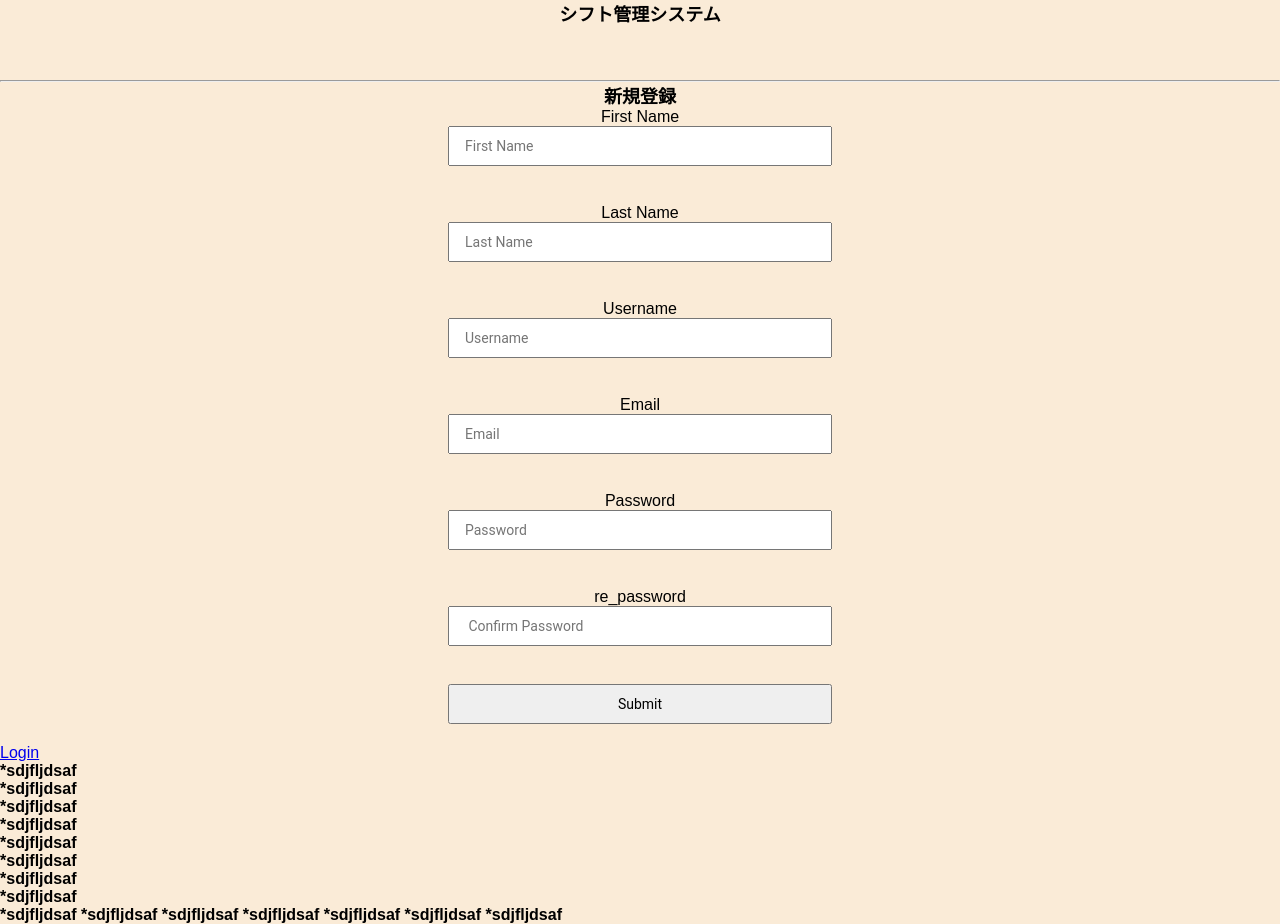
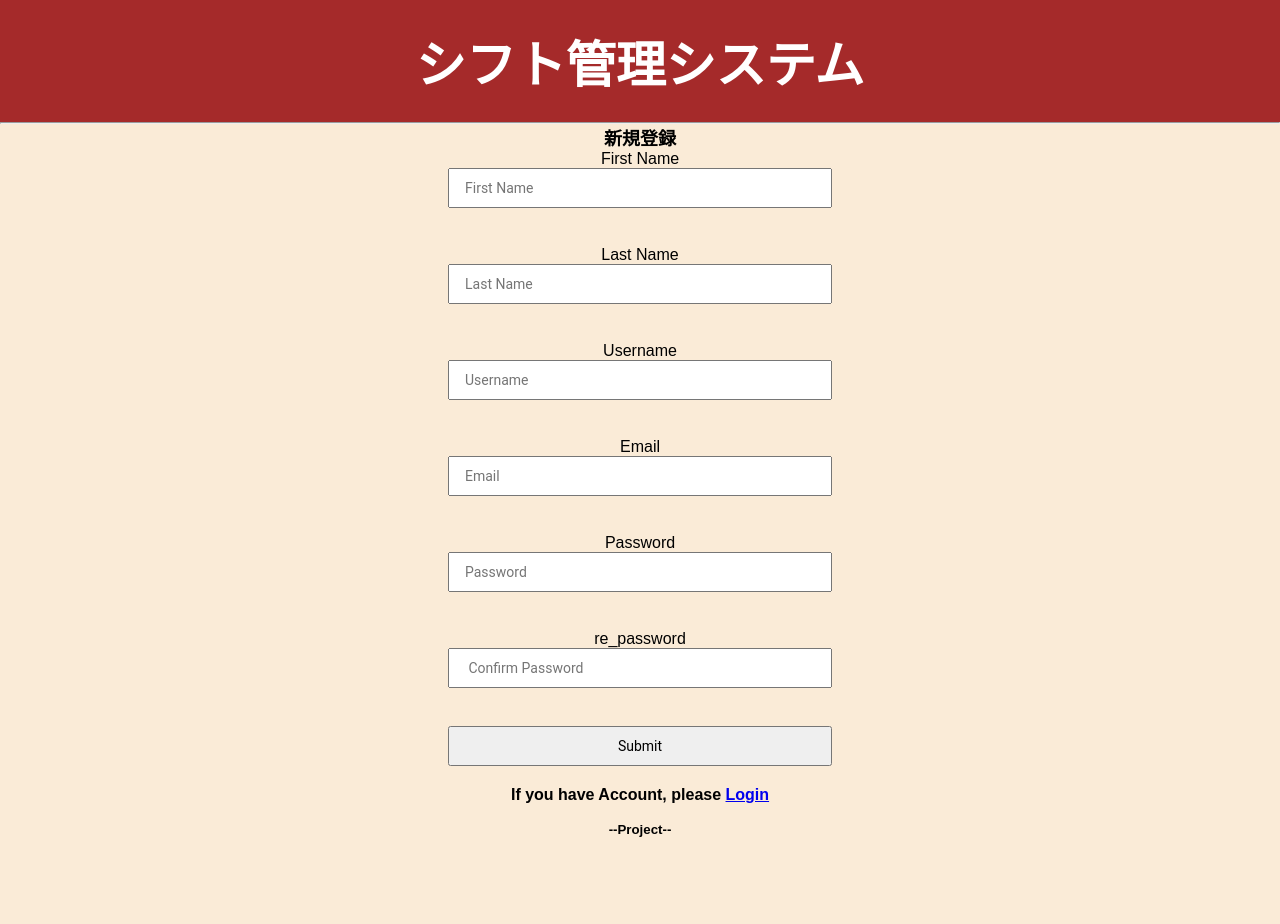
Before and after one commit to DCNTT/anhlavodich, a Django app: template mainp/base/templates/base/reg.html in a window 1280 px wide. After the commit the page ends 837 px from the top, so only its background shows below. Run offline with Django 4.2, Linux system fonts and the light colour scheme; the template is opened without the code that fills it, so the values that code supplies are empty.

Commit message:
changed css file and login

```diff
--- a/mainp/base/static/shift/style.css
+++ b/mainp/base/static/shift/style.css
@@ -145,6 +145,19 @@ h2{
       input[type="checkbox"]{
         display: none;
       }
+      .Head{
+        font-size: 50px;
+        top:0;
+        display: block;
+        position: -webkit-sticky;
+        position: sticky;
+        background-color: brown;
+        color:white;
+        padding: 25px 30px;
+      }
+      .bot{
+        padding-bottom: 0;
+      }
 
       @keyframes rotate {
         0%{
--- a/mainp/base/templates/base/base.html
+++ b/mainp/base/templates/base/base.html
@@ -1,28 +1,32 @@
 {% load static %}
 
 <!DOCTYPE html>
+
 <html lang="en">
+
 <head>
-    <title>login/regestions</title>
+
+    <title>WorkTimeSys</title>
+
     <link href =" {% static 'shift/style.css' %}" rel="stylesheet">
 
 </head>
+
 <script>
 
 
 
 
 </script>
+
 <body>
-    <h1>シフト管理システム</h1>
-    <br>
-
-    <br>
-
-    <br>
+    <h1 class= 'Head'>シフト管理システム</h1>
 
     <hr>
-    {% block body %}
-    {% endblock %}
+
+        {% block body %}
+
+        {% endblock %}
 </body>
+
 </html>
--- a/mainp/base/templates/base/reg.html
+++ b/mainp/base/templates/base/reg.html
@@ -17,28 +17,11 @@
      <label>re_password</label><br>
      <input type="password" name="password2" placeholder=" Confirm Password" required><br>
      <input type ="submit">
-     </center>
+
 </form>
-<a href="{% url 'login' %}">Login</a>
-<br>
-<strong>*sdjfljdsaf<strong>
+     <strong>If you have Account, please <a href="{% url 'login' %}">Login</a></strong>
      <br>
-<strong>*sdjfljdsaf<strong><br>
-     <strong>*sdjfljdsaf<strong><br>
-          <strong>*sdjfljdsaf<strong><br>
-               <strong>*sdjfljdsaf<strong><br>
-                    <strong>*sdjfljdsaf<strong>
-                         <br>
-<strong>*sdjfljdsaf<strong>
      <br>
-<strong>*sdjfljdsaf<strong>
-     <br>
-<strong>*sdjfljdsaf<strong>
-
-     <strong>*sdjfljdsaf<strong>
-<strong>*sdjfljdsaf<strong>
-     <strong>*sdjfljdsaf<strong>
-          <strong>*sdjfljdsaf<strong>
-               <strong>*sdjfljdsaf<strong>
-                    <strong>*sdjfljdsaf<strong>
-                         {% endblock %}
+     <h5 class='bot'>--Project--</h5>
+</center>
+     {% endblock %}
```
